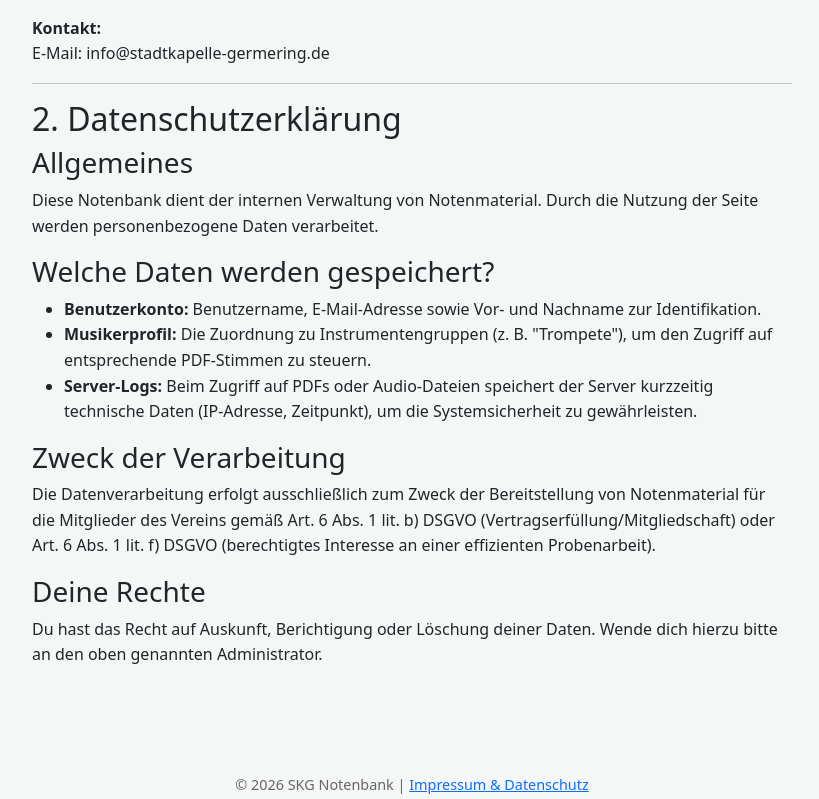
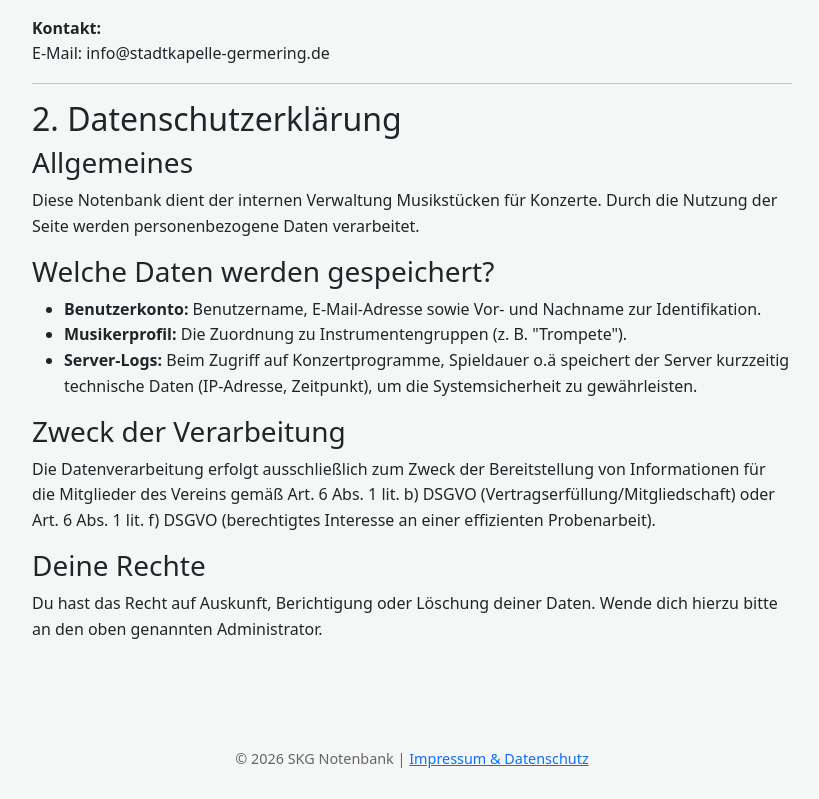
Before and after one commit to tubadour-sw/scorelib, a Django app: page /legal/ in a window 1280 px wide. Shown: the part 305-1104 px from the top of the page, without its empty margins (228-1047 px from the left). After the commit the page ends 1073 px from the top, so only its background shows below. Run offline with Django 5.2, Linux system fonts and the light colour scheme.

Commit message:
minor changes to page with legal information

```diff
--- a/templates/scorelib/legal.html
+++ b/templates/scorelib/legal.html
@@ -16,17 +16,17 @@
 
     <h2>2. Datenschutzerklärung</h2>
     <h3>Allgemeines</h3>
-    <p>Diese Notenbank dient der internen Verwaltung von Notenmaterial. Durch die Nutzung der Seite werden personenbezogene Daten verarbeitet.</p>
+    <p>Diese Notenbank dient der internen Verwaltung Musikstücken für Konzerte. Durch die Nutzung der Seite werden personenbezogene Daten verarbeitet.</p>
 
     <h3>Welche Daten werden gespeichert?</h3>
     <ul>
         <li><strong>Benutzerkonto:</strong> Benutzername, E-Mail-Adresse sowie Vor- und Nachname zur Identifikation.</li>
-        <li><strong>Musikerprofil:</strong> Die Zuordnung zu Instrumentengruppen (z. B. "Trompete"), um den Zugriff auf entsprechende PDF-Stimmen zu steuern.</li>
-        <li><strong>Server-Logs:</strong> Beim Zugriff auf PDFs oder Audio-Dateien speichert der Server kurzzeitig technische Daten (IP-Adresse, Zeitpunkt), um die Systemsicherheit zu gewährleisten.</li>
+        <li><strong>Musikerprofil:</strong> Die Zuordnung zu Instrumentengruppen (z. B. "Trompete").</li>
+        <li><strong>Server-Logs:</strong> Beim Zugriff auf Konzertprogramme, Spieldauer o.ä speichert der Server kurzzeitig technische Daten (IP-Adresse, Zeitpunkt), um die Systemsicherheit zu gewährleisten.</li>
     </ul>
 
     <h3>Zweck der Verarbeitung</h3>
-    <p>Die Datenverarbeitung erfolgt ausschließlich zum Zweck der Bereitstellung von Notenmaterial für die Mitglieder des Vereins gemäß Art. 6 Abs. 1 lit. b) DSGVO (Vertragserfüllung/Mitgliedschaft) oder Art. 6 Abs. 1 lit. f) DSGVO (berechtigtes Interesse an einer effizienten Probenarbeit).</p>
+    <p>Die Datenverarbeitung erfolgt ausschließlich zum Zweck der Bereitstellung von Informationen für die Mitglieder des Vereins gemäß Art. 6 Abs. 1 lit. b) DSGVO (Vertragserfüllung/Mitgliedschaft) oder Art. 6 Abs. 1 lit. f) DSGVO (berechtigtes Interesse an einer effizienten Probenarbeit).</p>
 
     <h3>Deine Rechte</h3>
     <p>Du hast das Recht auf Auskunft, Berichtigung oder Löschung deiner Daten. Wende dich hierzu bitte an den oben genannten Administrator.</p>
```
